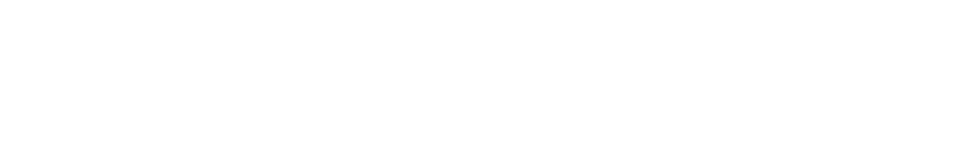
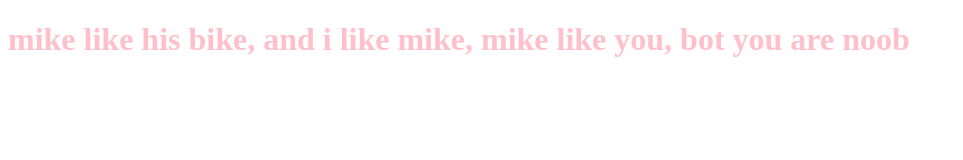
Before and after one commit to FortniteFan2021/Skizz.Caritas_, a plain HTML site: page index.html in a window 1280 px wide. Shown: the whole page, without its empty margins (0-963 px from the left). Drawn offline with Linux system fonts and the light colour scheme.

Commit message:
Update index.html

```diff
--- a/index.html
+++ b/index.html
@@ -1,4 +1,27 @@
 <!DOCTYPE html>
 <html>
+    <head>
+        <meta chearset="utf-8">
+        <title>/me like skiz</title>
 
+    <style>
+
+      h1  { color:pink; }
+
+    </style>
+
+    </head>
+    <body>
+
+      <h1>mike like his bike, and i like mike, mike like you, bot you are noob</h1>
+
+
+
+
+
+
+
+
+
+  </body>
 </html>
```
